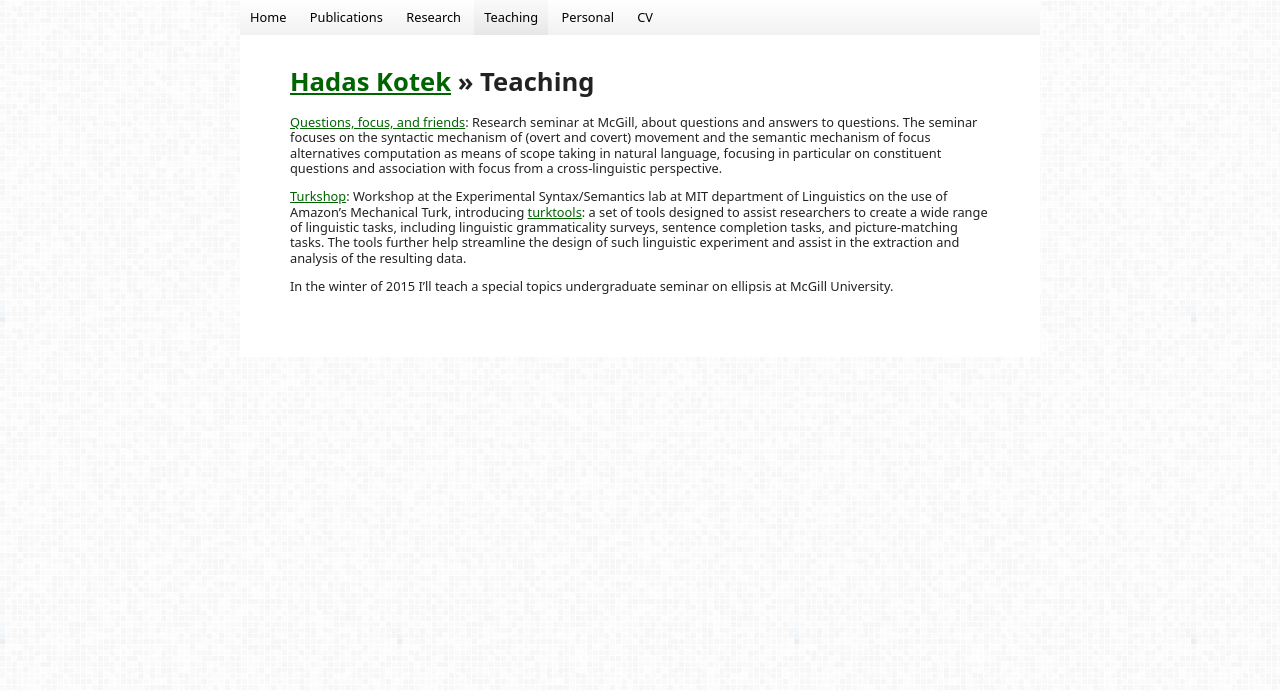
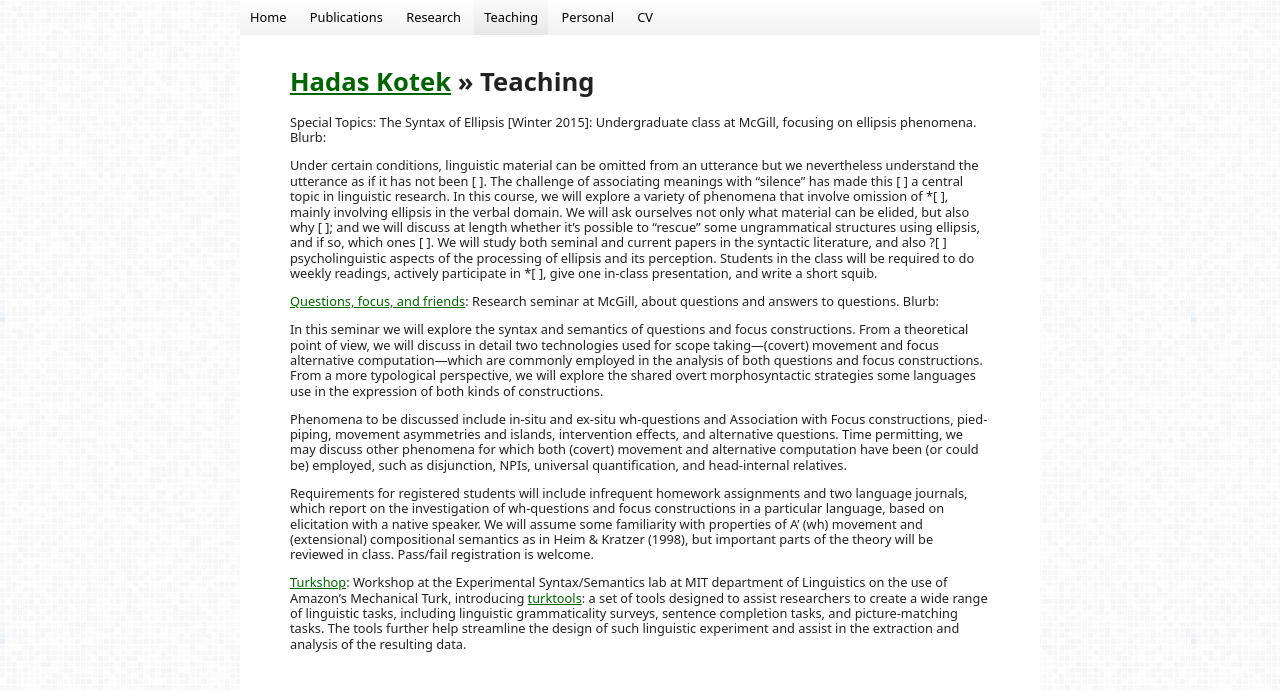
Before and after one commit to hkotek/hkotek.com, a Jekyll site: the page built from teaching.md, in a window 1280 px wide. Shown: the top 691 px of the page. Built offline with Jekyll 4.4.1, drawn with Linux system fonts in a browser that asks for light colours.

Commit message:
update course blurbs

```diff
--- a/teaching.md
+++ b/teaching.md
@@ -2,13 +2,22 @@
 layout: default
 title: Teaching
 ---
+Special Topics: The Syntax of Ellipsis [Winter 2015]:
+Undergraduate class at McGill, focusing on ellipsis phenomena. Blurb:
+
+Under certain conditions, linguistic material can be omitted from an utterance but we nevertheless understand the utterance as if it has not been [ ]. The challenge of associating meanings with "silence" has made this [ ] a central topic in linguistic research. In this course, we will explore a variety of phenomena that involve omission of *[ ], mainly involving ellipsis in the verbal domain. We will ask ourselves not only what material can be elided, but also why [ ]; and we will discuss at length whether it's possible to "rescue" some ungrammatical structures using ellipsis, and if so, which ones [ ]. We will study both seminal and current papers in the syntactic literature, and also ?[ ] psycholinguistic aspects of the processing of ellipsis and its perception. Students in the class will be required to do weekly readings, actively participate in *[ ], give one in-class presentation, and write a short squib.
+
 
 [Questions, focus, and
 friends](http://people.linguistics.mcgill.ca/~michael.erlewine/focus-wh/):
-Research seminar at McGill, about questions and answers to questions. The seminar focuses on the syntactic mechanism of (overt and covert) movement and the semantic mechanism of focus alternatives computation as means of scope taking in natural language, focusing in particular on constituent questions and association with focus from a cross-linguistic perspective.
+Research seminar at McGill, about questions and answers to questions. Blurb:
+
+In this seminar we will explore the syntax and semantics of questions and focus constructions. From a theoretical point of view, we will discuss in detail two technologies used for scope taking---(covert) movement and focus alternative computation---which are commonly employed in the analysis of both questions and focus constructions. From a more typological perspective, we will explore the shared overt morphosyntactic strategies some languages use in the expression of both kinds of constructions.
+
+Phenomena to be discussed include in-situ and ex-situ wh-questions and Association with Focus constructions, pied-piping, movement asymmetries and islands, intervention effects, and alternative questions. Time permitting, we may discuss other phenomena for which both (covert) movement and alternative computation have been (or could be) employed, such as disjunction, NPIs, universal quantification, and head-internal relatives.
+
+Requirements for registered students will include infrequent homework assignments and two language journals, which report on the investigation of wh-questions and focus constructions in a particular language, based on elicitation with a native speaker. We will assume some familiarity with properties of A' (wh) movement and (extensional) compositional semantics as in Heim & Kratzer (1998), but important parts of the theory will be reviewed in class. Pass/fail registration is welcome.
 
 
 [Turkshop](http://web.mit.edu/hackl/www/lab/turkshop/):
 Workshop at the Experimental Syntax/Semantics lab at MIT department of Linguistics on the use of Amazon's Mechanical Turk, introducing [turktools](turktools.net): a set of tools designed to assist researchers to create a wide range of linguistic tasks, including linguistic grammaticality surveys, sentence completion tasks, and picture-matching tasks. The tools further help streamline the design of such linguistic experiment and assist in the extraction and analysis of the resulting data.
-
-In the winter of 2015 I'll teach a special topics undergraduate seminar on ellipsis at McGill University.
```
